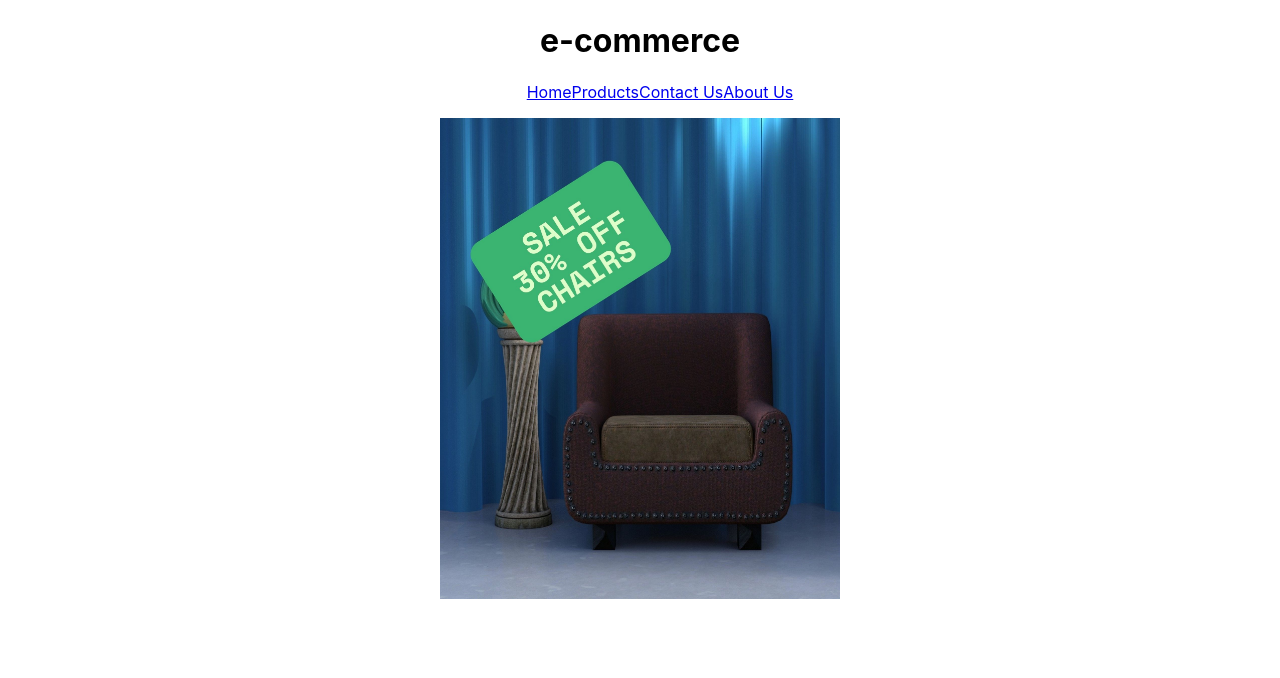
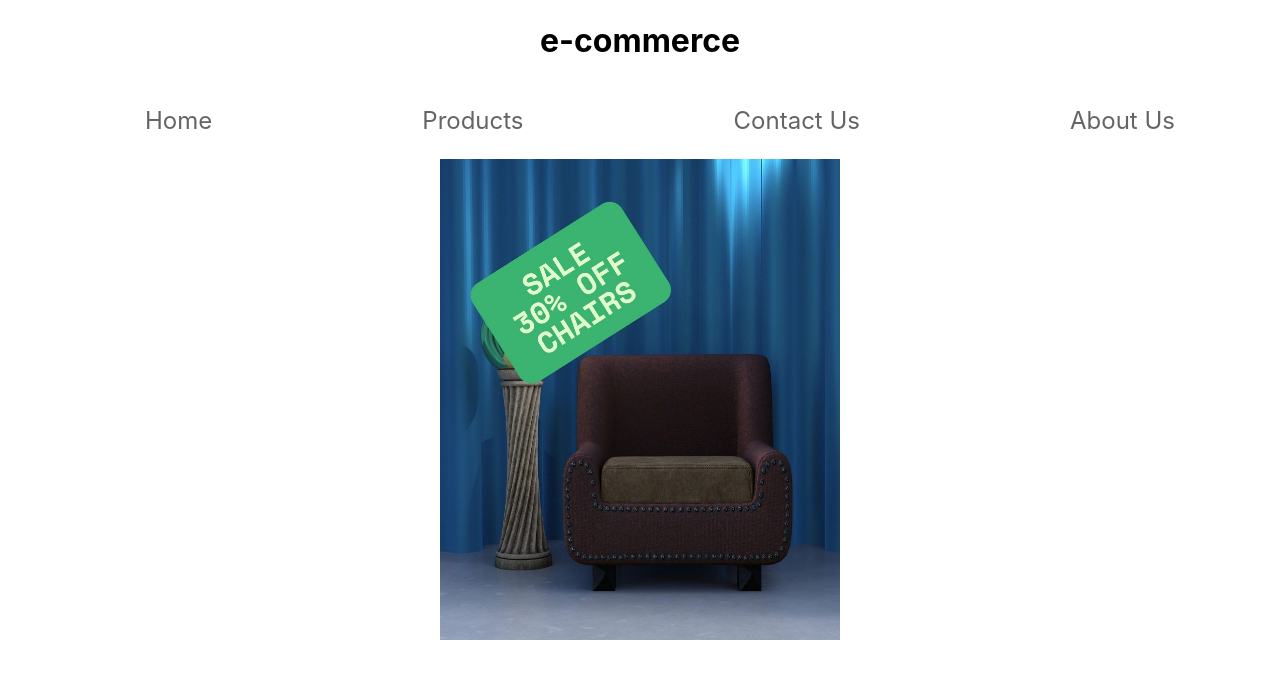
Before and after one commit to deepw98/frontend-ecommerce, a React (Create React App) app: page / in a window 1280 px wide. Shown: the top 678 px of the page. Built offline with nearby package versions, Linux system fonts and the light colour scheme.

Commit message:
more work on landing page

```diff
--- a/package.json
+++ b/package.json
@@ -9,7 +9,6 @@
     "@testing-library/user-event": "^13.5.0",
     "react": "^19.1.0",
     "react-dom": "^19.1.0",
-    "react-scripts": "^3.0.1",
     "styled-components": "^6.1.16",
     "web-vitals": "^2.1.4"
   },
@@ -36,5 +35,10 @@
       "last 1 firefox version",
       "last 1 safari version"
     ]
+  },
+  "devDependencies": {
+    "react-scripts": "^5.0.1",
+    "webpack": "^5.98.0",
+    "webpack-cli": "^6.0.1"
   }
 }
--- a/src/Components/LandingPage/Header.jsx
+++ b/src/Components/LandingPage/Header.jsx
@@ -2,13 +2,16 @@ import React from "react";
 import MenuBar from "./MenuBar";
 import styled from "styled-components";
 
-
+ const StyledH1= styled.h1`
+ display:inline-block;
+ text-align:left;
+ `;
 
 export default function Header(){
     return(
-        <div>
-            <h1>e-commerce</h1>
+        <>
+            <StyledH1>e-commerce</StyledH1>
             <MenuBar/>
-        </div>
+        </>
     )
 }
--- a/src/Components/LandingPage/MenuBar.jsx
+++ b/src/Components/LandingPage/MenuBar.jsx
@@ -1,12 +1,23 @@
 import React from "react";
+import styled from "styled-components";
 
+const StyledUl=styled.ul`
+display:flex;
+justify-content:space-around;
+font-size:1.5rem;
+`
+const StyledAnchor = styled.a`
+text-decoration:none;
+color:rgb(100,100,100)
+`
 export default function MenuBar(){
+
     return(
-        <ul>
-        <a href="#">Home</a>
-        <a href="#">Products</a>
-        <a href="#">Contact Us</a>
-        <a href="#">About Us</a>
-        </ul>
+        <StyledUl>
+            <StyledAnchor href="#">Home</StyledAnchor>
+            <StyledAnchor href="#">Products</StyledAnchor>
+            <StyledAnchor href="#">Contact Us</StyledAnchor>
+            <StyledAnchor href="#">About Us</StyledAnchor>
+        </StyledUl>
     )
 }
```
Also changed, not shown: 1 other file (tests, documents, lock files or other folders).
